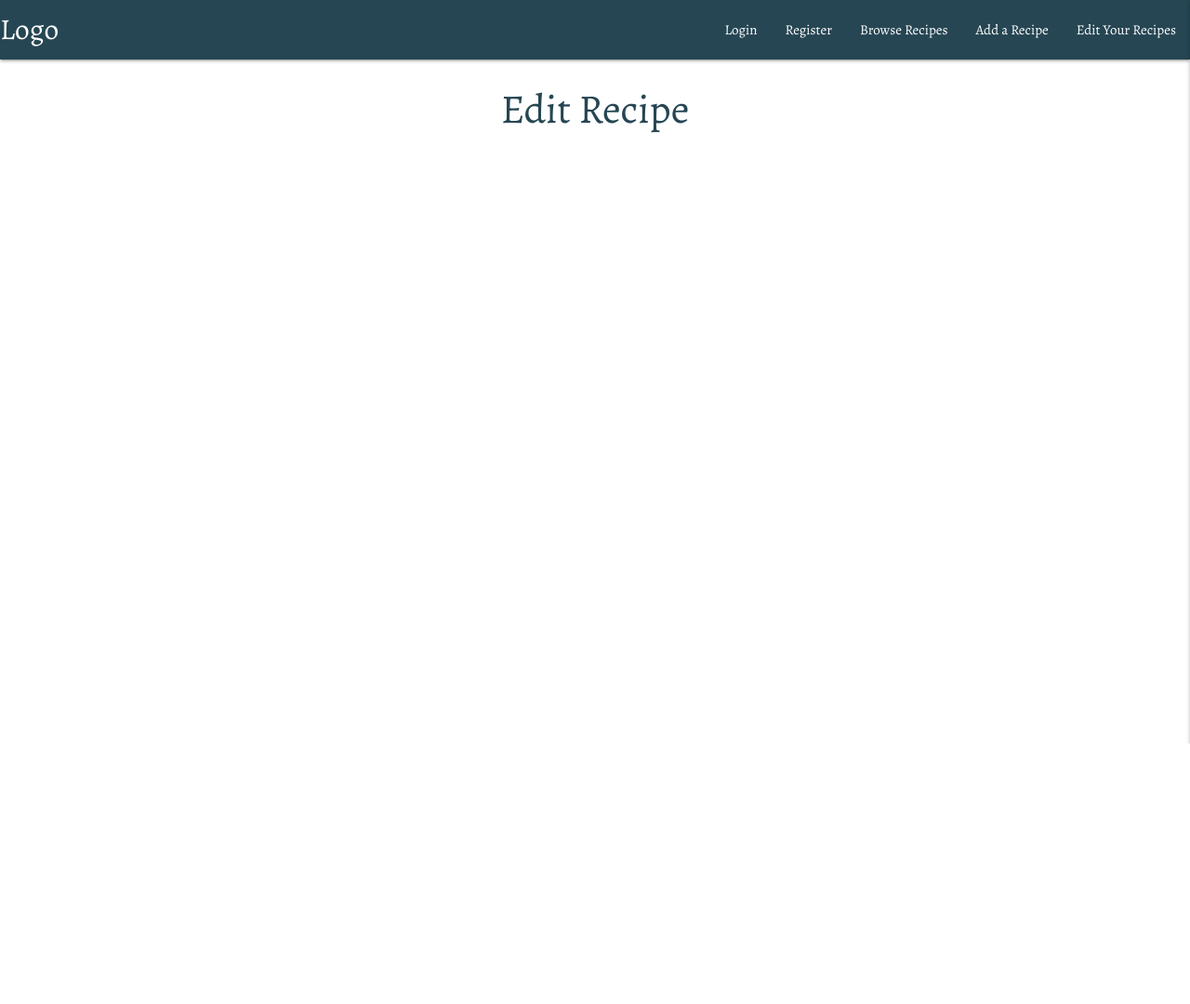
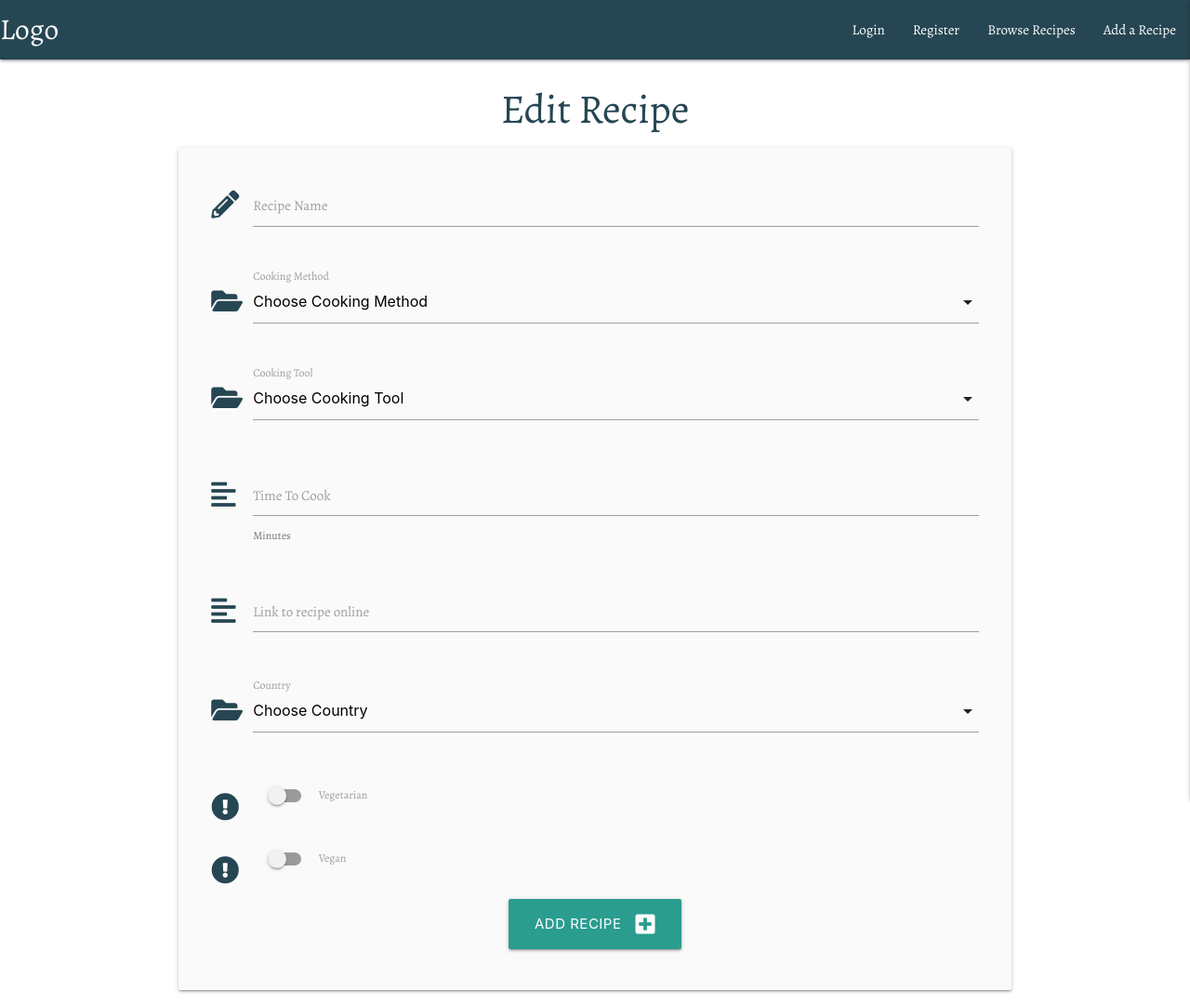
Before and after one commit to Code-Institute-Submissions/Willdeakin-Milestone-Project-3_NovResub, a Flask app: template templates/edit.html in a window 1280 px wide. Shown: the whole page at 93% size. Before the commit the page ends 800 px from the top, so only its background shows below. Run offline with Flask 2, Linux system fonts and the light colour scheme; the template is opened without the code that fills it, so the values that code supplies are empty; some libraries are stand-ins or nearby versions.

Commit message:
remove edit from navbar and add to edit.html

```diff
--- a/app.py
+++ b/app.py
@@ -75,14 +75,6 @@ def login():
     return render_template("login.html")
 
 
-@app.route("/edit", methods=["GET", "POST"])
-def edit():
-    recipe = mongo.db.recipe.find_one({"_id": ObjectId()})
-    methods = mongo.db.categories.find().sort("cooking_method", 1)
-    tools = mongo.db.categories.find().sort("category_tool", 1)
-    countries = mongo.db.categories.find().sort("countries", 1)
-    return render_template("edit.html", methods=methods, tools=tools, countries=countries)
-
 
 @app.route("/add", methods=["GET", "POST"])
 def add():
@@ -115,8 +107,19 @@ def recipes():
 
 
 
+@app.route("/edit/<recipe_id>", methods=["GET", "POST"])
+def edit(recipe_id):
+    recipe = mongo.db.recipe.find_one({"_id": ObjectId(recipe_id)})
+    methods = mongo.db.categories.find().sort("cooking_method", 1)
+    tools = mongo.db.categories.find().sort("category_tool", 1)
+    countries = mongo.db.categories.find().sort("countries", 1)
+    return render_template("edit.html", methods=methods, tools=tools, countries=countries)
 
-
+@app.route("/delete/<recipe_id>")
+def delete(recipe_id):
+    mongo.db.tasks.remove({"_id": ObjectId(recipe_id)})
+    flash("Recipe Successfully Deleted")
+    return redirect(url_for("recipes"))
 
 
 if __name__ == "__main__":
--- a/templates/base.html
+++ b/templates/base.html
@@ -29,7 +29,6 @@
                 <li><a href="{{ url_for('register') }}">Register</a></li>
                 <li><a href="{{ url_for('recipes') }}">Browse Recipes</a></li>
                 <li><a href="{{ url_for('add') }}">Add a Recipe</a></li>
-                <li><a href="{{ url_for('edit') }}">Edit Your Recipes</a></li>
             </ul>
             </div>
         </nav>
@@ -39,7 +38,6 @@
             <li><a href="{{ url_for('register') }}">Register</a></li>
             <li><a href="{{ url_for('recipes') }}">Browse Recipes</a></li>
             <li><a href="{{ url_for('add') }}">Add a Recipe</a></li>
-            <li><a href="{{ url_for('edit') }}">Edit Your Recipes</a></li>
         </ul>
     </header>
 
--- a/templates/edit.html
+++ b/templates/edit.html
@@ -2,5 +2,112 @@
 {% block content%}
 <h3 class="center-align charcoal">Edit Recipe</h3>
 
+    <div class="row card-panel grey lighten-5">
+        <form class="col s12" method="POST" action="{{ url_for('edit', recipe_id = recipe._id) }}">
+            <!-- recipe name -->
+            <div class="row">
+                <div class="input-field col s12">
+                    <i class="fas fa-pencil-alt prefix charcoal"></i>
+                    <input id="recipe_name" name="recipe_name" minlength="5" maxlength="50"
+                        type="text" class="validate" required>
+                    <label for="recipe_name">Recipe Name</label>
+                </div>
+            </div>
+            <!-- cooking method selection -->
+            <div class="row">
+                <div class="input-field col s12">
+                    <i class="fas fa-folder-open prefix charcoal"></i>
+                    <select id="cooking_method" name="cooking_method" class="validate" required>
+                        <option value="" disabled selected>Choose Cooking Method</option>
+                        {% for method in methods %}
+                            <option value="{{ method.cooking_method }}">{{ method.cooking_method }}</option>
+                        {% endfor %}
+                    </select>
+                    <label for="cooking_method">Cooking Method</label>
+                </div>
+            </div>
+            <!-- cooking tool selection -->
+            <div class="row">
+                <div class="input-field col s12">
+                    <i class="fas fa-folder-open prefix charcoal"></i>
+                    <select id="cooking_tool" name="cooking_tool" class="validate" required>
+                        <option value="" disabled selected>Choose Cooking Tool</option>
+                        {% for tool in tools %}
+                            <option value="{{ tool.cooking_tool }}">{{ tool.cooking_tool }}</option>
+                        {% endfor %}
+                    </select>
+                    <label for="cooking_tool">Cooking Tool</label>
+                </div>
+            </div>
+            <!-- Time to cook -->
+            <div class="row">
+                <div class="input-field col s12">
+                    <i class="fas fa-align-left prefix charcoal"></i>
+                    <textarea id="TTC" name="TTC"
+                    class="materialize-textarea validate" required></textarea>
+                    <label for="TTC">Time To Cook</label>
+                    <span class="helper-text" data-error="wrong" data-success="right">Minutes</span>
+                </div>
+            </div>
+
+            <!-- recipe link  -->
+            <div class="row">
+                <div class="input-field col s12">
+                    <i class="fas fa-align-left prefix charcoal"></i>
+                    <textarea id="website_link" name="website_link" minlength="5"
+                        maxlength="200" class="materialize-textarea validate autocomplete" required></textarea>
+                    <label for="website_link">Link to recipe online</label>
+                </div>
+            </div>
+            <!-- country selection -->
+            <div class="row">
+                <div class="input-field col s12">
+                    <i class="fas fa-folder-open prefix charcoal"></i>
+                    <select id="country" name="country" class="validate" required>
+                        <option value="" disabled selected>Choose Country</option>
+                        {% for country in countries %}
+                            <option value="{{ country.country }}">{{ country.country }}</option>
+                        {% endfor %}
+                    </select>
+                    <label for="country">Country</label>
+                </div>
+            </div>
+            <!-- is veggie toggle -->
+            <div class="row">
+                <div class="input-field col s6">
+                    <div class="switch">
+                        <i class="fas fa-exclamation-circle prefix charcoal"></i>
+                        <label for="is_veggie">
+                            <input type="checkbox" id="is_veggie" name="is_veggie">
+                            <span class="lever"></span>
+                            Vegetarian
+                        </label>
+                    </div>
+                </div>
+            </div>
+            <!-- is vegan toggle -->
+            <div class="row">
+                <div class="input-field col s6">
+                    <div class="switch">
+                        <i class="fas fa-exclamation-circle prefix charcoal"></i>
+                        <label for="is_vegan">
+                            <input type="checkbox" id="is_vegan" name="is_vegan">
+                            <span class="lever"></span>
+                            Vegan
+                        </label>
+                    </div>
+                </div>
+            </div>
+            <!-- submit button -->
+            <div class="row">
+                <div class="col s12 center-align">
+                    <button type="submit" class="btn-large persian-green-button">
+                        Add Recipe <i class="fas fa-plus-square right"></i>
+                    </button>
+                </div>
+            </div>
+        </form>
+    </div>
+
 
 {% endblock %}
--- a/templates/login.html
+++ b/templates/login.html
@@ -35,7 +35,7 @@
     </form>
     <div class="row">
         <div class="col s12">
-            <p>New Here? <a href="{{ url_for('register') }}" class="light-blue-text text-darken-4">Register Account</a></p>
+            <p class="small-text">New Here? <a href="{{ url_for('register') }}" class="small-text">Register Account</a></p>
         </div>
     </div>
 
--- a/templates/register.html
+++ b/templates/register.html
@@ -9,7 +9,7 @@
         <div class="card-panel">
             <!-- username -->
             <div class="row">
-                <div class="input-field col s12">
+                <div class="input-field col s6">
                     <i class="fas fa-user-plus prefix charcoal"></i>
                     <input id="username" name="username" type="text" class="validate"
                     minlength="5" maxlength="15" pattern="^[a-zA-Z0-9]{5,15}$" class="validate" required>
@@ -18,7 +18,7 @@
             </div>
             <!-- password -->
             <div class="row">
-                <div class="input-field col s12">
+                <div class="input-field col s6">
                     <i class="fas fa-user-lock prefix charcoal"></i>
                     <input id="password" name="password" type="password" minlength="5"
                         maxlength="15" pattern="^[a-zA-Z0-9]{5,15}$" class="validate" required>
@@ -35,7 +35,7 @@
     </form>
     <div class="row">
         <div class="col s12">
-            <p>Already Registered?? <a href="{{ url_for('login') }}" class="light-blue-text text-darken-4">Log In</a></p>
+            <p class="small-text">Already Registered?? <a href="{{ url_for('login') }}" class="small-text">Log In</a></p>
         </div>
     </div>
 
```
Also changed, not shown: templates/add.html (+9 -9 lines).
